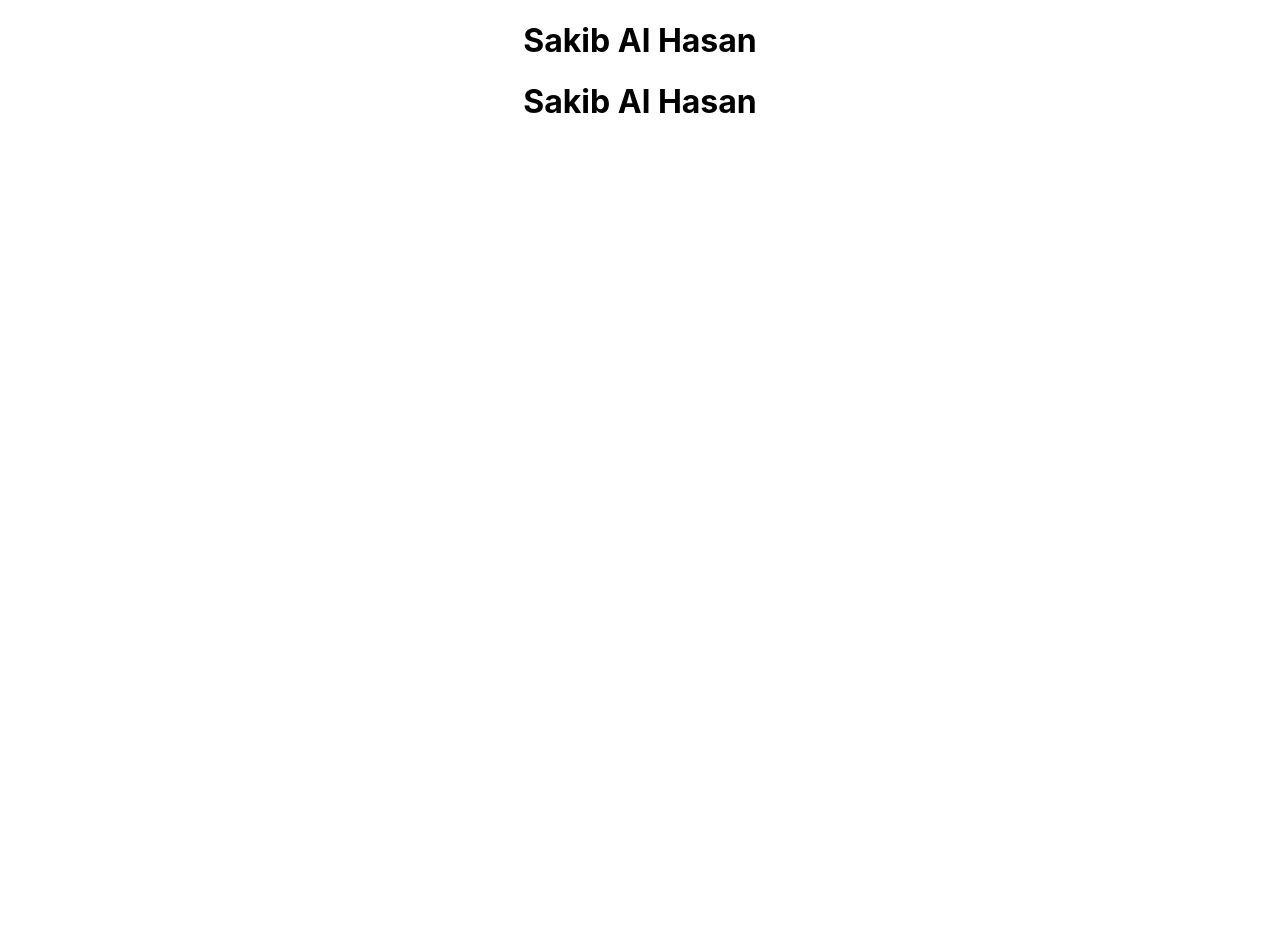
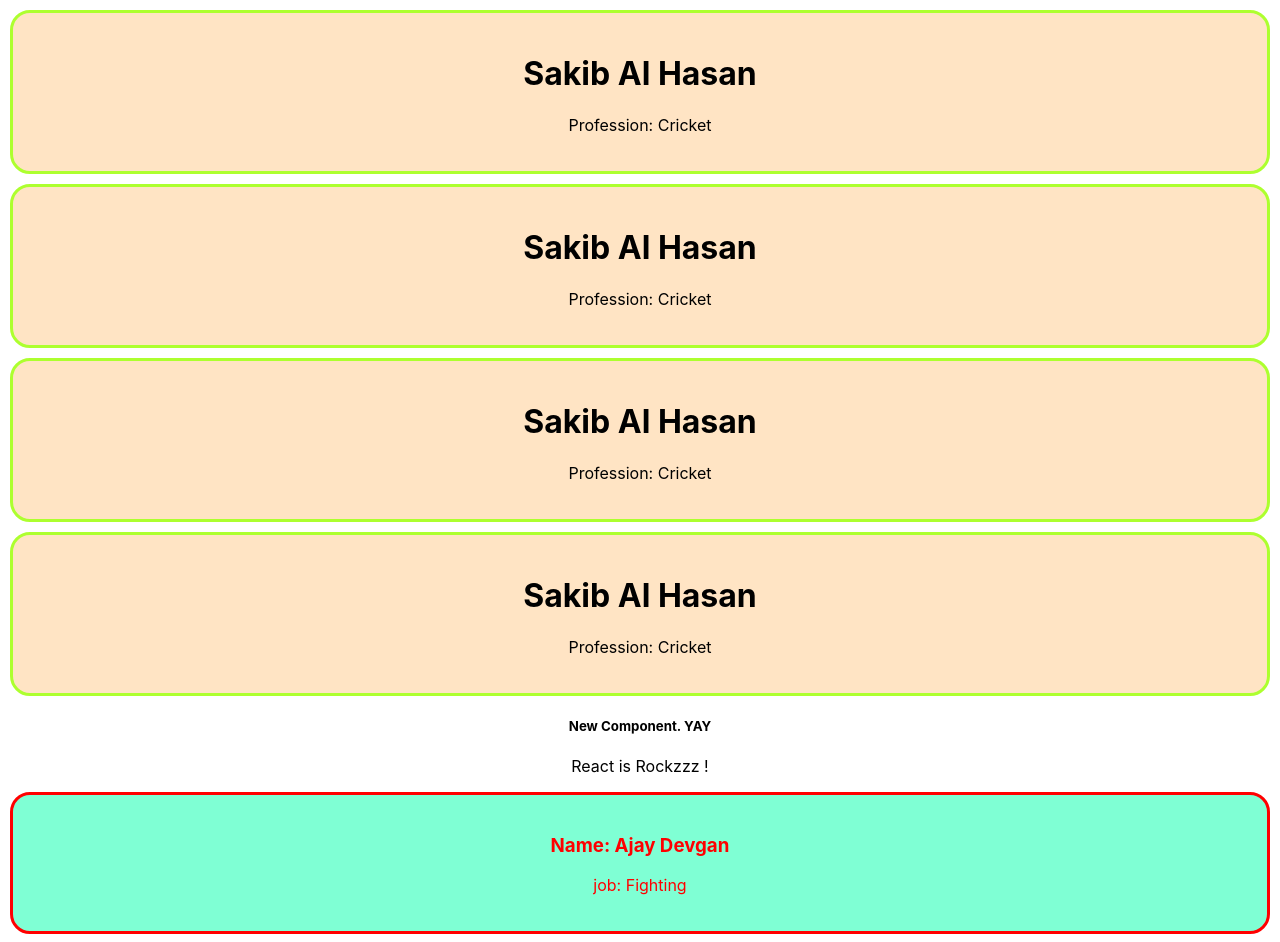
Before and after one commit to kamrul-dev/reactjs-core-concepts, a React (Create React App) app: page / in a window 1280 px wide. Shown: the top 942 px of the page. Before the commit the page ends 800 px from the top, so only its background shows below. Built offline with nearby package versions, Linux system fonts and the light colour scheme.

Commit message:
create component

```diff
--- a/src/App.css
+++ b/src/App.css
@@ -42,4 +42,15 @@
   background-color: aquamarine;
   padding: 20px;
   border-radius: 20px;
+  border: 3px solid red;
+  margin: 10px;
 }
+
+.person{
+  background-color: bisque;
+  border: 3px solid greenyellow;
+  padding: 20px;
+  margin: 10px;
+  border-radius: 20px;
+
+}
--- a/src/App.js
+++ b/src/App.js
@@ -15,12 +15,34 @@
     <div className="App">
       <Person></Person>
       <Person></Person>
+      <Person></Person>
+      <Person></Person>
+      <h5>New Component. YAY</h5>
+      <p>React is Rockzzz !</p>
+      <Friend></Friend>
+      <Friend></Friend>
+      <Friend></Friend>
     </div>
   );
 }
 
+// person component create
 function Person() {
-  return <h1>Sakib Al Hasan</h1>
+  return (
+    <div className="person">
+      <h1>Sakib Al Hasan</h1>
+      <p>Profession: Cricket</p>
+    </div>
+  )
+}
+
+function Friend() {
+  return (
+    <div className="container">
+      <h3>Name: Ajay Devgan</h3>
+      <p>job: Fighting</p>
+    </div>
+  )
 }
 
 export default App;
```
